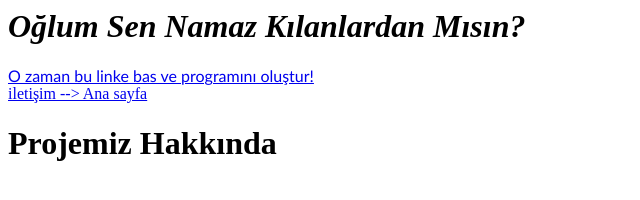
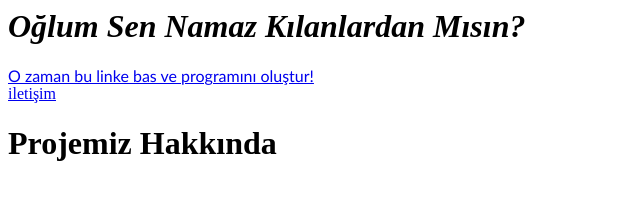
Before and after one commit to YungBitCoder/NamazVakitleri, a plain HTML site: page index.html in a window 1280 px wide. Shown: the whole page, without its empty margins (0-640 px from the left). Drawn offline with Linux system fonts and the light colour scheme.

Commit message:
Update index.html

```diff
--- a/index.html
+++ b/index.html
@@ -11,7 +11,6 @@
     <a href="https://yungbitcoder.github.io/iletisim.html"> iletişim </a>
   </body>
   <body>
-    <a href="https://yungbitcoder.github.io/index.html"> --> Ana sayfa </a><br>
     <h1> Projemiz Hakkında </h1>
     <p>  </p>
   </body>
```
